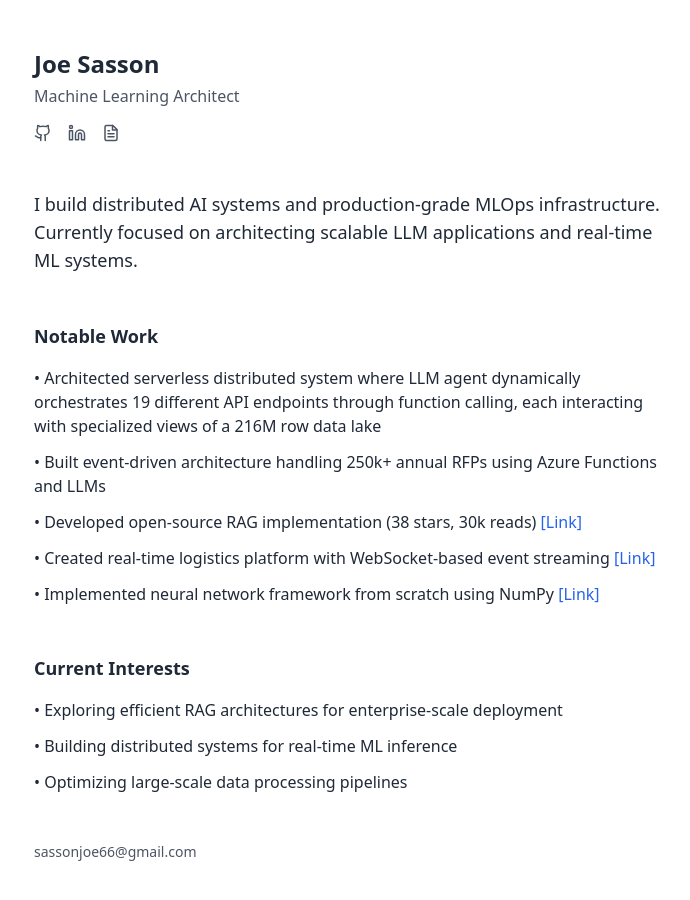
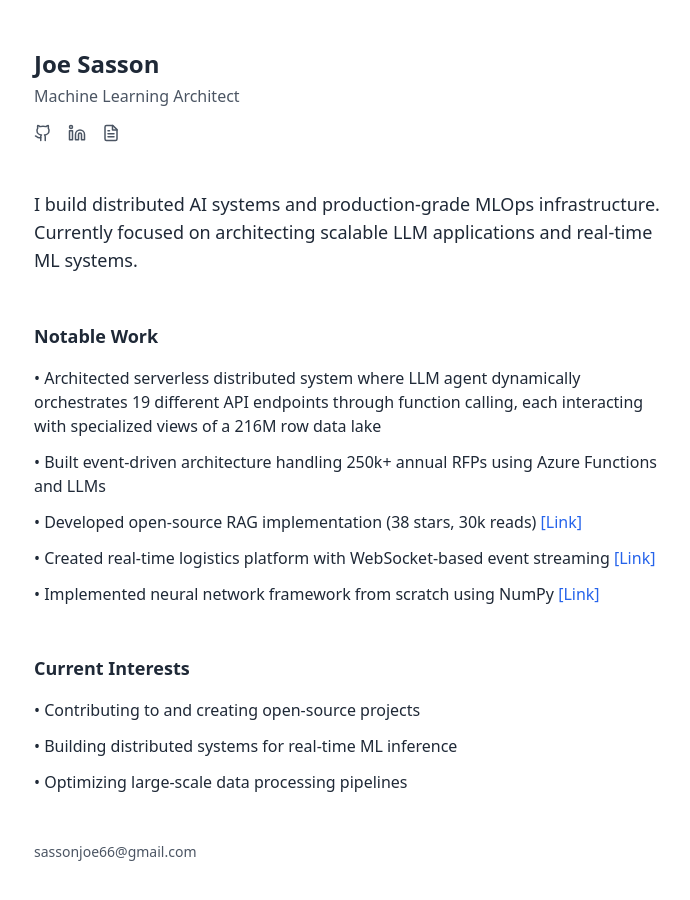
Before and after one commit to j0sephsasson/j0sephsasson.github.io, a React (Create React App) app: page / in a window 1280 px wide. Shown: the top 900 px of the page, without its empty margins (286-976 px from the left). Built offline with nearby package versions, Linux system fonts and the light colour scheme.

Commit message:
small update

```diff
--- a/src/App.js
+++ b/src/App.js
@@ -45,7 +45,7 @@ const Portfolio = () => {
       <section className="mb-12">
         <h2 className="text-lg font-semibold mb-4">Current Interests</h2>
         <ul className="space-y-3">
-          <li>• Exploring efficient RAG architectures for enterprise-scale deployment</li>
+          <li>• Contributing to and creating open-source projects</li>
           <li>• Building distributed systems for real-time ML inference</li>
           <li>• Optimizing large-scale data processing pipelines</li>
         </ul>
```
